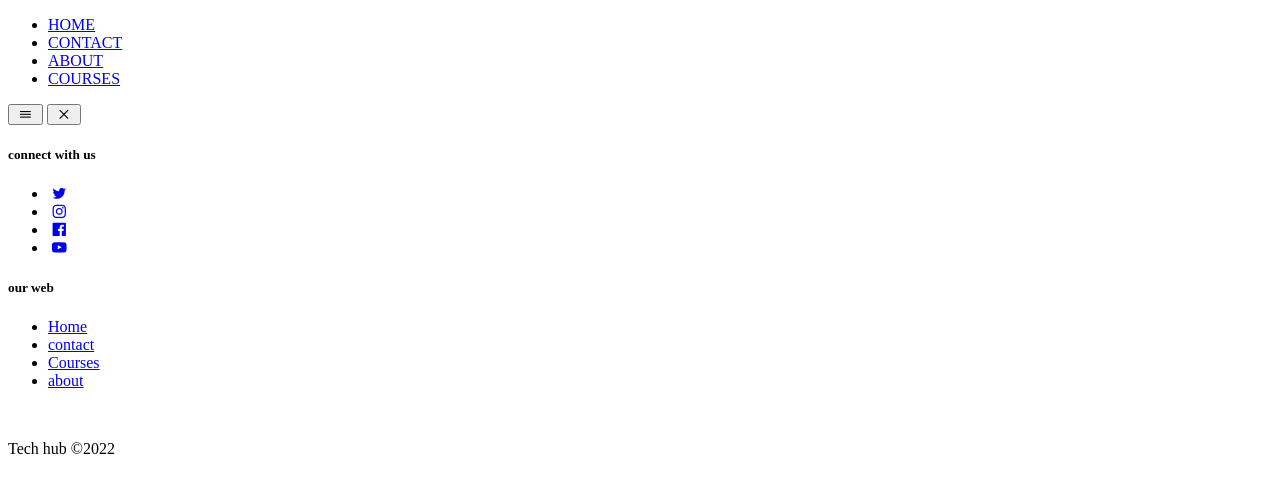
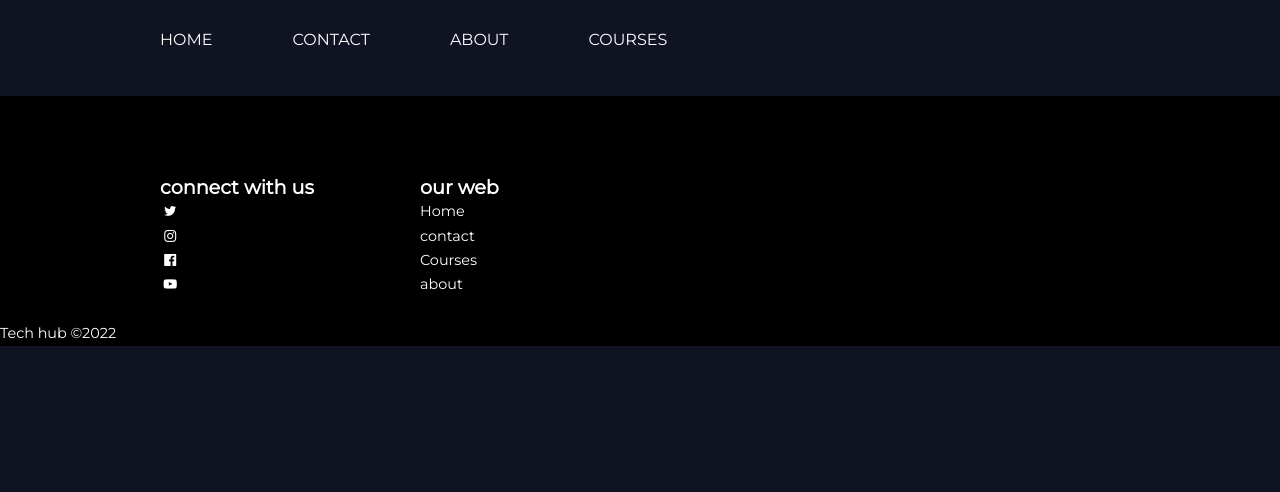
Before and after one commit to Sali44siwa/sali44siwa-blogresponsive-.github.io, a plain HTML site: page contact.html in a window 1280 px wide. Drawn offline with nearby package versions, Linux system fonts and the light colour scheme.

Commit message:
Update contact.html
Signed-off-by: Wachira salome  <101164161+Sali44siwa@users.noreply.github.com>

```diff
--- a/contact.html
+++ b/contact.html
@@ -6,7 +6,7 @@
     <meta http-equiv="X-UA-Compatible" content="IE=edge">
     <meta name="viewport" content="width=device-width, initial-scale=1.0">
     <title>responsive </title>
-    <link rel="stylesheet" type="text/css" href=" ./css/index.css ">
+    <link rel="stylesheet" type="text/css" href="index.css ">
     <link rel="stylesheet " href="https://unicons.iconscout.com/release/v2.1.6/css/unicons.css ">
     <link rel="preconnect " href="https://fonts.googleapis.com ">
     <link rel="preconnect " href="https://fonts.gstatic.com " crossorigin>
```
